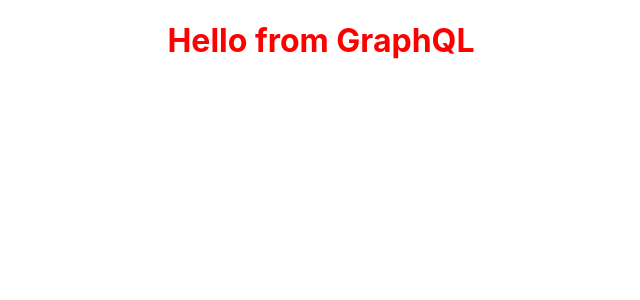
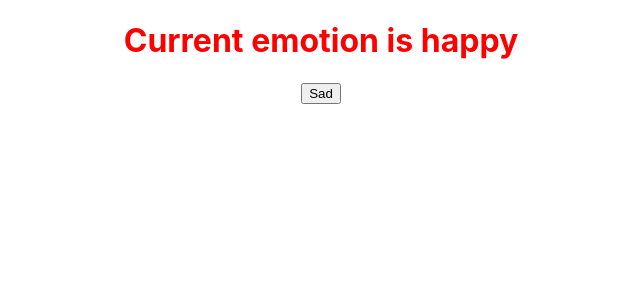
Before and after one commit to harshithgowdakt/html-react-learning, a React (Create React App) app in the folder react-app/: page / in a window 1280 px wide. Shown: the top 300 px of the page, without its empty margins (319-959 px from the left). Built offline with nearby package versions, Linux system fonts and the light colour scheme.

Commit message:
useState

```diff
--- a/react-app/src/App.js
+++ b/react-app/src/App.js
@@ -1,11 +1,12 @@
 import './App.css'
+import { useState } from "react"
+function App() {
+  const [emotion, setEmotion] = useState("happy");
 
-function App({ library }) {
   return (
     <div className="App">
-      <h1>
-        Hello from {library}
-      </h1>
+      <h1>Current emotion is {emotion}</h1>
+      <button onClick={()=>setEmotion("sad")}> Sad</button>
     </div>
   );
 }
--- a/react-app/src/index.js
+++ b/react-app/src/index.js
@@ -7,7 +7,7 @@
 const root = ReactDOM.createRoot(document.getElementById('root'));
 root.render(
   <React.StrictMode>
-    <App library="GraphQL" />
+    <App />
   </React.StrictMode>
 );
 
```
